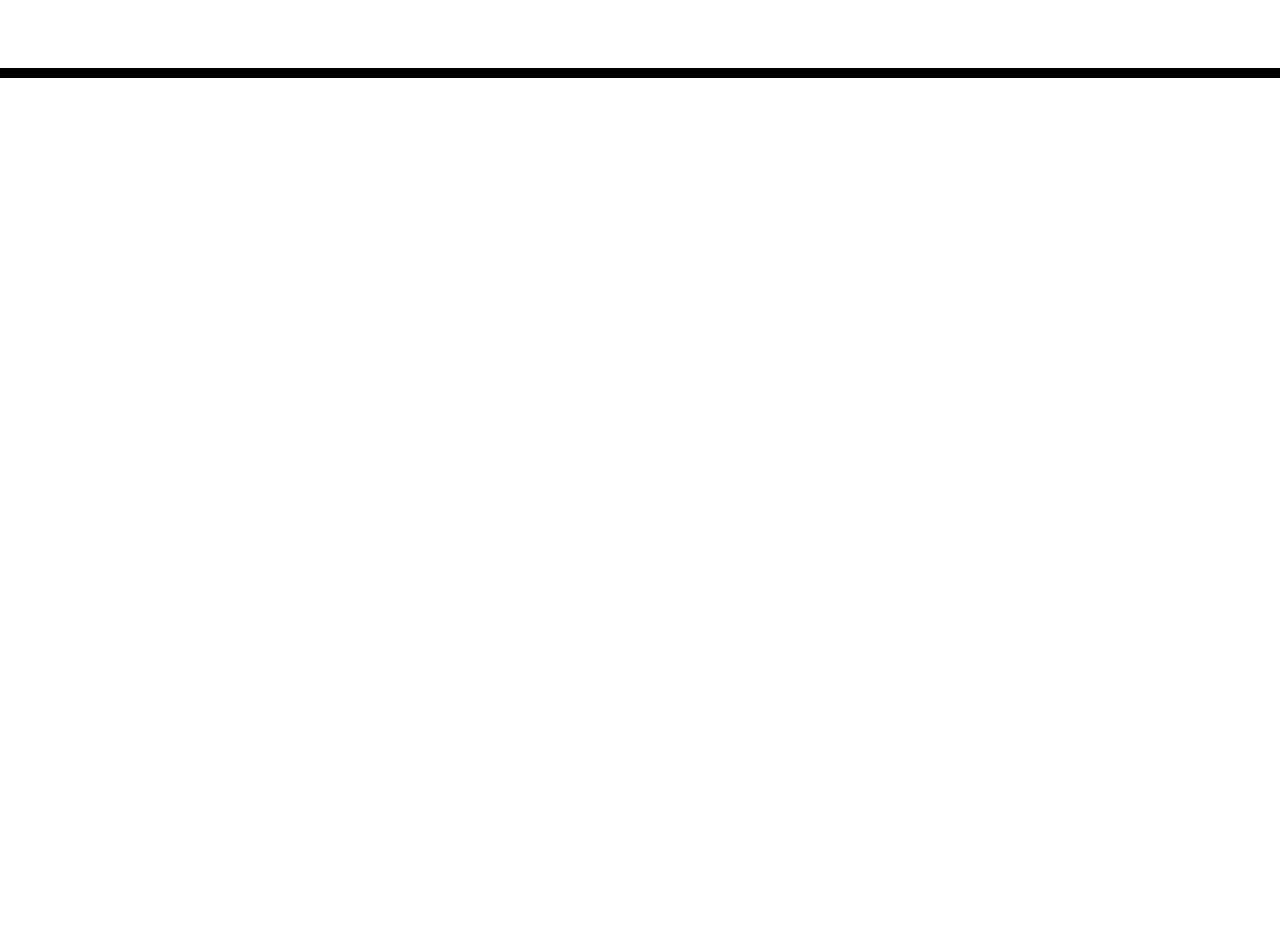
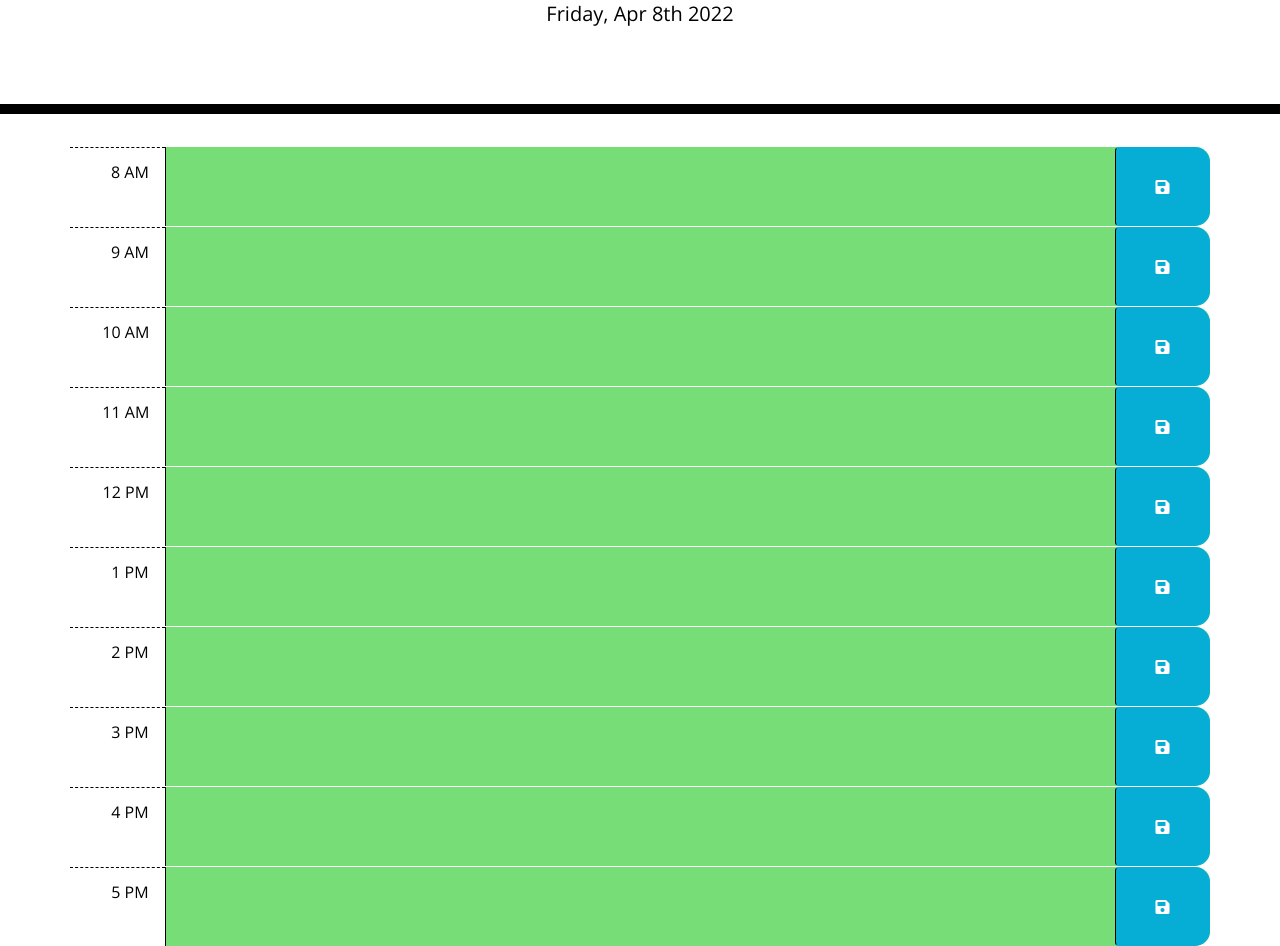
Before and after one commit to sgamit09/04-2022-UCF-FS-Bootcamp-own.today.planner, a plain HTML site: page index.html in a window 1280 px wide. Shown: the part 190-1136 px from the top of the page. Before the commit the page ends 800 px from the top, so only its background shows below. Drawn offline with nearby package versions, Linux system fonts and the light colour scheme; files whose address does not match are found by name.

Commit message:
updated HTML to connect to javascript

```diff
--- a/index.html
+++ b/index.html
@@ -1,23 +1,21 @@
 <!DOCTYPE html>
 <html lang="en">
+
 <head>
   <meta charset="UTF-8" />
   <meta name="viewport" content="width=device-width, initial-scale=1.0" />
   <meta http-equiv="X-UA-Compatible" content="ie=edge" />
-    <link
-      rel="stylesheet"
-      href="https://stackpath.bootstrapcdn.com/bootstrap/4.3.1/css/bootstrap.min.css"
-    />
-    <link
-      rel="stylesheet"
-      href="https://use.fontawesome.com/releases/v5.8.1/css/all.css"
-      integrity="sha384-50oBUHEmvpQ+1lW4y57PTFmhCaXp0ML5d60M1M7uH2+nqUivzIebhndOJK28anvf"
-      crossorigin="anonymous"
-    />
-    <link
-      href="https://fonts.googleapis.com/css?family=Open+Sans&display=swap"
-      rel="stylesheet"
-    />
+  <link rel="stylesheet" href="https://stackpath.bootstrapcdn.com/bootstrap/4.3.1/css/bootstrap.min.css" />
+  <link rel="stylesheet" href="https://use.fontawesome.com/releases/v5.8.1/css/all.css"
+    integrity="sha384-50oBUHEmvpQ+1lW4y57PTFmhCaXp0ML5d60M1M7uH2+nqUivzIebhndOJK28anvf" crossorigin="anonymous" />
+  <!--moment.js link-->
+  <script type="text/javascript" src="https://cdnjs.cloudflare.com/ajax/libs/moment.js/2.27.0/moment.min.js"></script>
+  <!--moment.js link-->
+  <!--jQuery link-->
+  <script src="https://code.jquery.com/jquery-3.5.1.min.js"
+    integrity="sha256-9/aliU8dGd2tb6OSsuzixeV4y/faTqgFtohetphbbj0=" crossorigin="anonymous"></script>
+  <!--jQuery link-->
+  <link href="https://fonts.googleapis.com/css?family=Open+Sans&display=swap" rel="stylesheet" />
   <link rel="stylesheet" href="style.css" />
   <title>Work Day Scheduler</title>
 </head>
@@ -26,13 +24,104 @@
   <header class="jumbotron">
     <h1 class="display-3">Work Day Scheduler</h1>
     <p class="lead">A simple calendar app for scheduling your work day</p>
-      <p id="currentDay" class="lead"></p>
+    <p id="current" class="lead"></p>
   </header>
   <div class="container">
-      <!-- Timeblocks go here -->
+    <div id="hour8" class="row time-block">
+      <div class="col-md-1 hour">
+      8 AM
+      </div>
+      <textarea class="col-md-10 description">
+        </textarea>
+      <button class="btn saveBtn col-md-1"><i class="fas fa-save"></i></button>
     </div>
 
+    <div id="hour9" class="row time-block">
+      <div class="col-md-1 hour">
+      9 AM
+      </div>
+      <textarea class="col-md-10 description">
+        </textarea>
+      <button class="btn saveBtn col-md-1"><i class="fas fa-save"></i></button>
+    </div>
+
+    <div id="hour10" class="row time-block">
+      <div class="col-md-1 hour">
+    10 AM
+      </div>
+      <textarea class="col-md-10 description">
+        </textarea>
+      <button class="btn saveBtn col-md-1"><i class="fas fa-save"></i></button>
+    </div>
+
+    <div id="hour10=1" class="row time-block">
+      <div class="col-md-1 hour">
+    11 AM
+      </div>
+      <textarea class="col-md-10 description">
+        </textarea>
+      <button class="btn saveBtn col-md-1"><i class="fas fa-save"></i></button>
+    </div>
+
+    <div id="hour12" class="row time-block">
+      <div class="col-md-1 hour">
+    12 PM
+      </div>
+      <textarea class="col-md-10 description">
+        </textarea>
+      <button class="btn saveBtn col-md-1"><i class="fas fa-save"></i></button>
+    </div>
+
+    <div id="hour13" class="row time-block">
+      <div class="col-md-1 hour">
+      1 PM
+      </div>
+      <textarea class="col-md-10 description">
+        </textarea>
+      <button class="btn saveBtn col-md-1"><i class="fas fa-save"></i></button>
+    </div>
+
+    <div id="hour14" class="row time-block">
+      <div class="col-md-1 hour">
+      2 PM
+      </div>
+      <textarea class="col-md-10 description">
+        </textarea>
+      <button class="btn saveBtn col-md-1"><i class="fas fa-save"></i></button>
+    </div>
+
+    <div id="hour15" class="row time-block">
+      <div class="col-md-1 hour">
+      3 PM
+      </div>
+      <textarea class="col-md-10 description">
+        </textarea>
+      <button class="btn saveBtn col-md-1"><i class="fas fa-save"></i></button>
+    </div>
+
+    <div id="hour16" class="row time-block">
+      <div class="col-md-1 hour">
+      4 PM
+      </div>
+      <textarea class="col-md-10 description">
+        </textarea>
+      <button class="btn saveBtn col-md-1"><i class="fas fa-save"></i></button>
+    </div>
+
+    <div id="hour17" class="row time-block">
+      <div class="col-md-1 hour">
+      5 PM
+      </div>
+      <textarea class="col-md-10 description">
+        </textarea>
+      <button class="btn saveBtn col-md-1"><i class="fas fa-save"></i></button>
+    </div>
+
+  </div>
+  </div>
+  <script src="C:\Users\Scott\Desktop\Nexus.Event\UCF\own.today.planner\script.js"></script>
   <script src="https://cdnjs.cloudflare.com/ajax/libs/jquery/3.2.1/jquery.min.js"></script>
   <script src="https://cdnjs.cloudflare.com/ajax/libs/moment.js/2.24.0/moment.min.js"></script>
 </body>
+
 </html>
```
Lines whose indentation alone changed are shown as unchanged.
